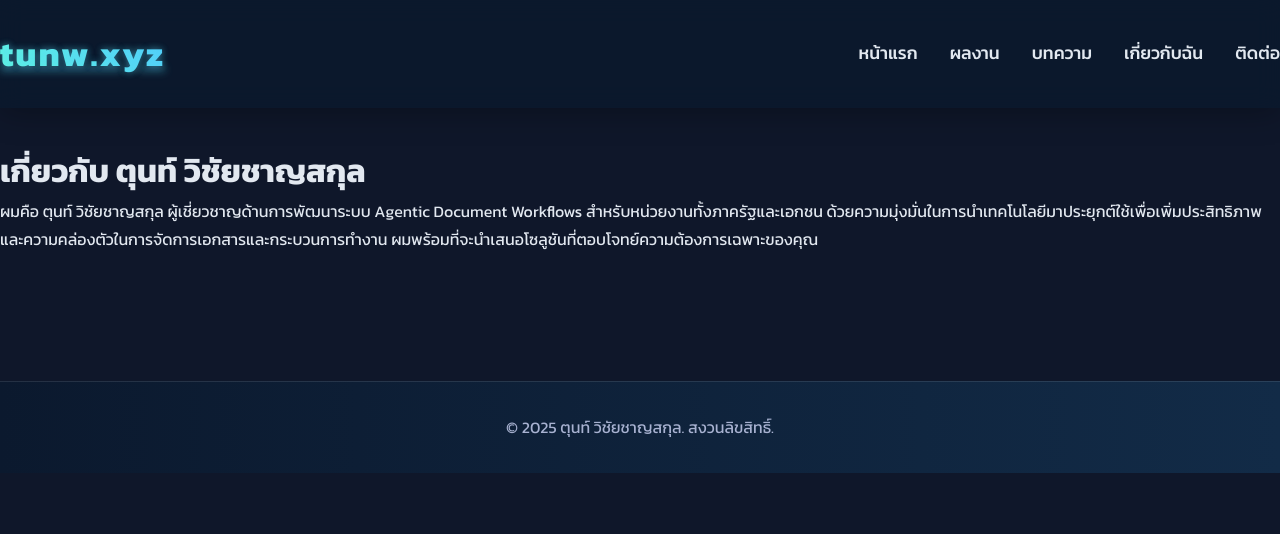
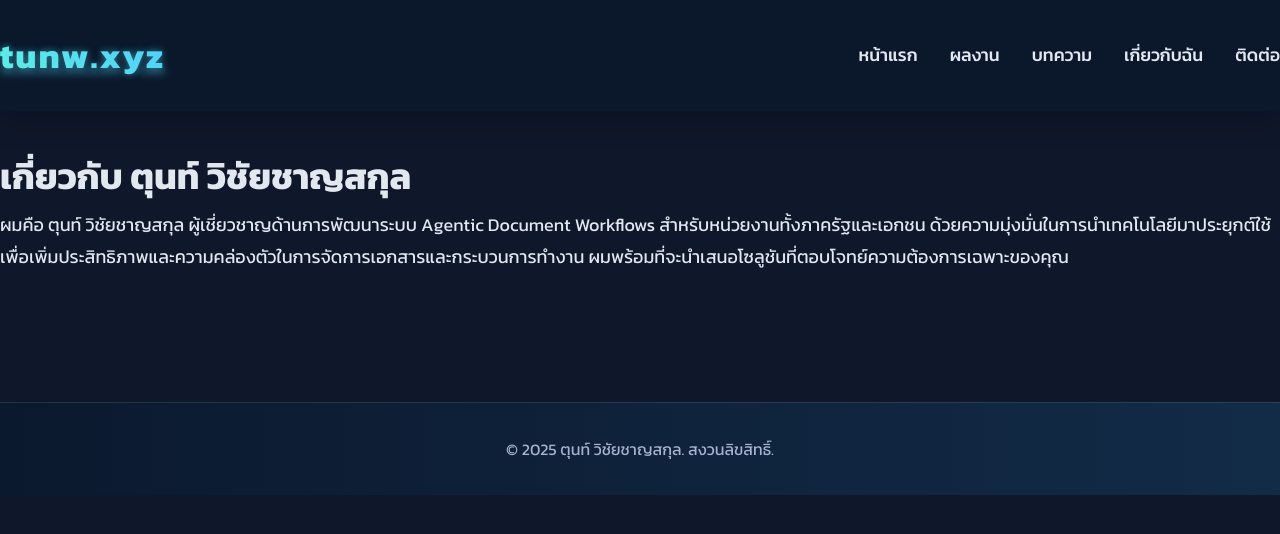
Before and after one commit to tunwichai/freelance-portfolio, an Eleventy site: page src/about.md in a window 1280 px wide. Built offline with nearby package versions, Linux system fonts and the light colour scheme; Eleventy itself is replaced by a stand-in of ours; files that its build step writes are made by us from their sources.

Commit message:
style(css): adjust font size and line height for better Thai readability
The base font size was added and the line height was increased to improve readability, especially for Thai text. These changes ensure a better user experience for Thai-speaking users.

```diff
--- a/docs/assets/css/style.css
+++ b/docs/assets/css/style.css
@@ -30,7 +30,8 @@ body {
   margin: 0;
   background-color: #0f172a; /* Dark blue-gray background */
   color: #e2e8f0; /* Light gray text for good contrast */
-  line-height: 1.7;
+  font-size: 1.125rem; /* Added: Base font size (18px if root is 16px) */
+  line-height: 1.8; /* Adjusted: Increased for better Thai readability */
   overflow-x: hidden; /* Prevent horizontal scroll */
 }
 
--- a/src/assets/css/style.css
+++ b/src/assets/css/style.css
@@ -30,7 +30,8 @@ body {
   margin: 0;
   background-color: #0f172a; /* Dark blue-gray background */
   color: #e2e8f0; /* Light gray text for good contrast */
-  line-height: 1.7;
+  font-size: 1.125rem; /* Added: Base font size (18px if root is 16px) */
+  line-height: 1.8; /* Adjusted: Increased for better Thai readability */
   overflow-x: hidden; /* Prevent horizontal scroll */
 }
 
```
